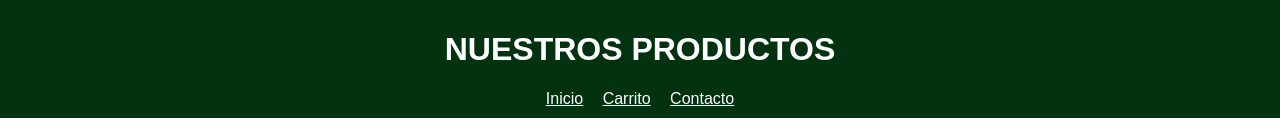
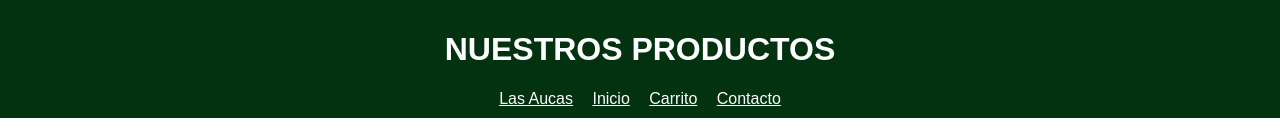
Before and after one commit to CodeSystem2022/ElPaso_Ecomerce, a plain HTML site: page Merchandising/index.html in a window 1280 px wide. Shown: the top 137 px of the page. Drawn offline with Linux system fonts and the light colour scheme.

Commit message:
Arreglos

```diff
--- a/Merchandising/index.html
+++ b/Merchandising/index.html
@@ -11,6 +11,7 @@
       <h1>NUESTROS PRODUCTOS</h1>
       <nav>
         <ul>
+          <li><a href="/index1.html">Las Aucas</a></li>
           <li><a href="index.html">Inicio</a></li>
           <li><a href="./carrito.html">Carrito</a></li>
           <li><a href="./contacto.html">Contacto</a></li>
```
